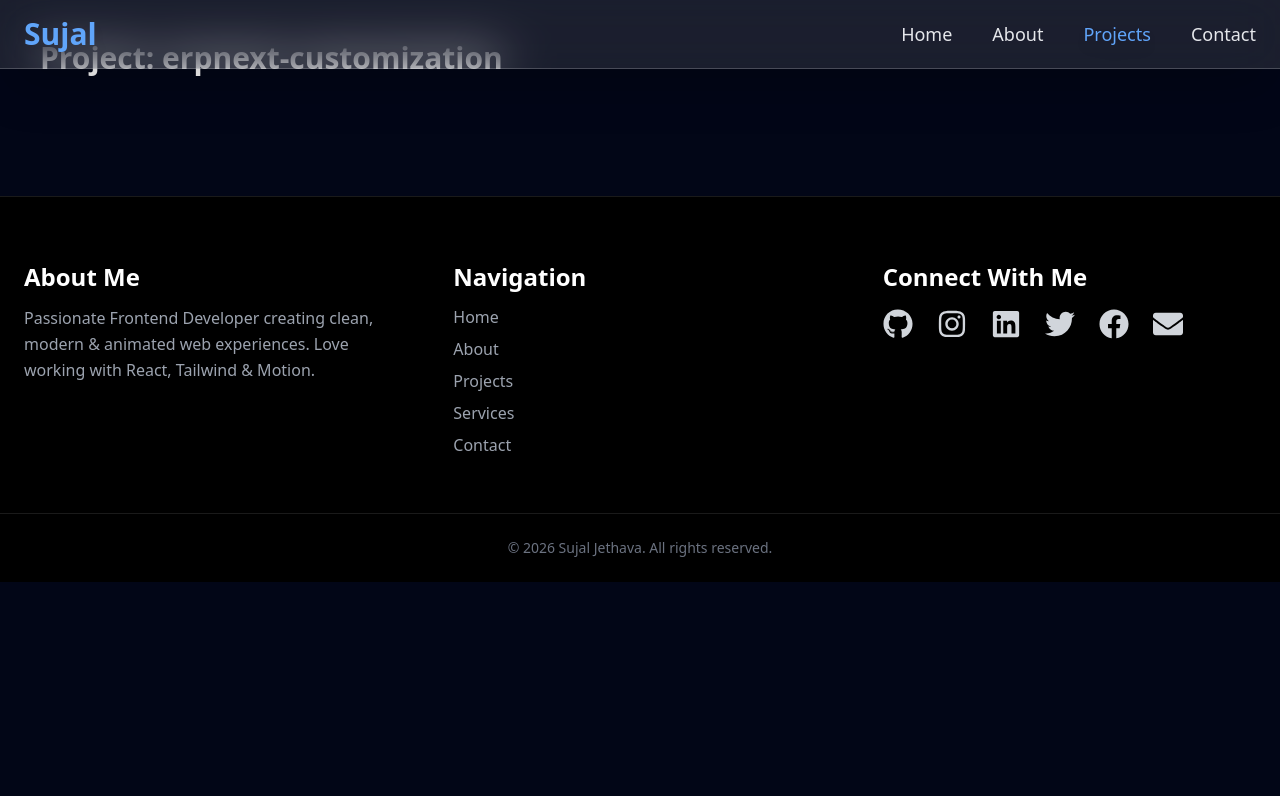
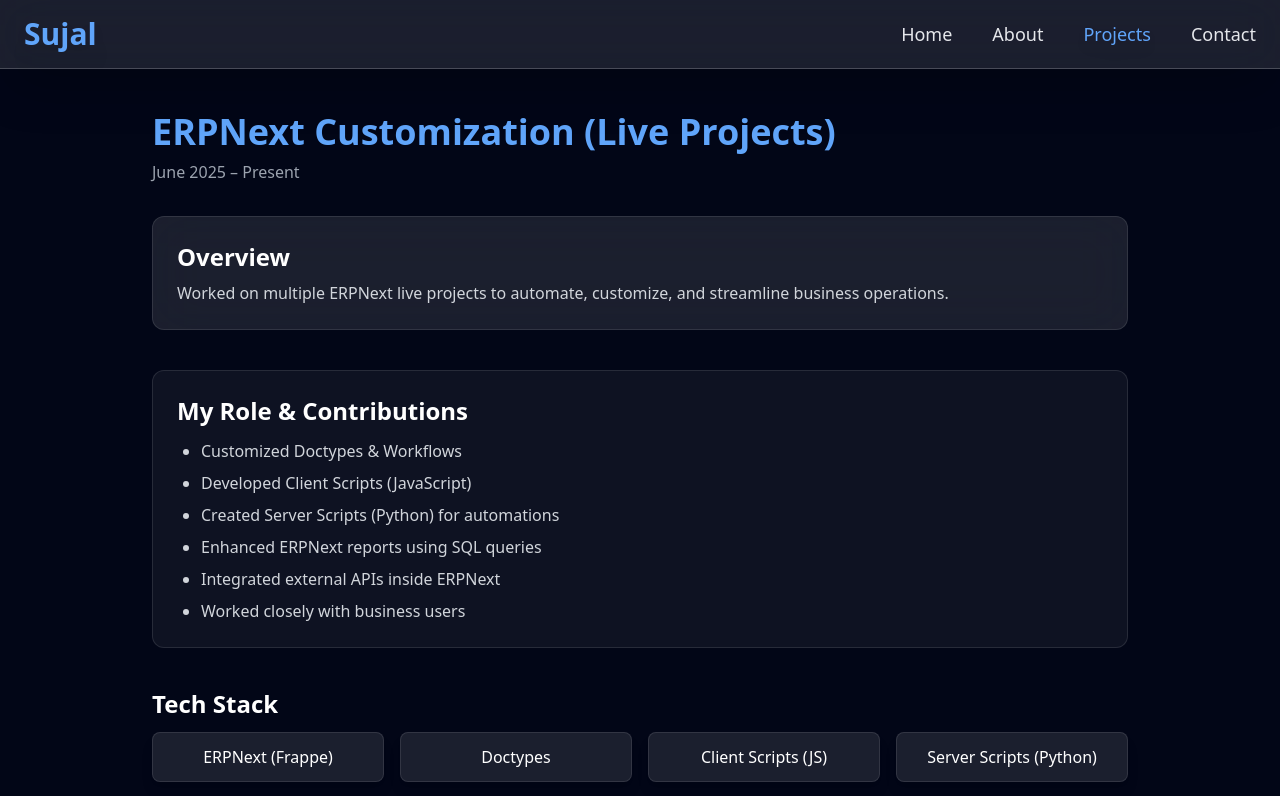
Before and after one commit to sujaljethava/sujalportfolio, a React (Vite) app: page /projects/erpnext-customization in a window 1280 px wide. Shown: the top 796 px of the page. Built offline with nearby package versions, Linux system fonts and the light colour scheme.

Commit message:
Project Updated

```diff
--- a/src/data/projects.js
+++ b/src/data/projects.js
@@ -1,7 +1,73 @@
 export const projects = [
   {
-    slug: "sample-project",
-    title: "Sample Project",
-    description: "Demo project"
-  }
+    slug: "task-manager-galaxy-erp",
+    title: "Task Manager (GalaxyERP)",
+    timeline: "January 2025 – March 2025",
+    description:
+      "A productivity tool that displays daily attendance and helps manage organizational tasks efficiently.",
+    role: [
+      "Designed and developed full UI using React.js, Ant Design, and MUI",
+      "Integrated REST APIs using Axios",
+      "Implemented React Hooks for dynamic UI and state management",
+      "Built responsive layouts with CSS Grid & Flexbox",
+      "Optimized performance with lazy loading & reusable components",
+    ],
+    tech: [
+      "React.js",
+      "JavaScript (ES6+)",
+      "Ant Design",
+      "MUI",
+      "Axios",
+      "REST APIs",
+      "HTML5",
+      "CSS3",
+    ],
+  },
+  {
+    slug: "vibha-studio-ecommerce",
+    title: "Vibha Studio (E-commerce Platform)",
+    timeline: "March 2025 – June 2025",
+    description:
+      "An online marketplace where creators can sell their handmade products directly to customers.",
+    role: [
+      "Developed product listing, filtering & cart features",
+      "Built reusable UI components using Ant Design and MUI",
+      "Integrated REST APIs for product data & orders",
+      "Created secure login/signup with validation",
+      "Developed fully responsive layouts",
+    ],
+    tech: [
+      "React.js",
+      "JavaScript (ES6+)",
+      "Ant Design",
+      "MUI",
+      "Axios",
+      "REST APIs",
+      "HTML5",
+      "CSS3",
+    ],
+  },
+  {
+    slug: "erpnext-customization",
+    title: "ERPNext Customization (Live Projects)",
+    timeline: "June 2025 – Present",
+    description:
+      "Worked on multiple ERPNext live projects to automate, customize, and streamline business operations.",
+    role: [
+      "Customized Doctypes & Workflows",
+      "Developed Client Scripts (JavaScript)",
+      "Created Server Scripts (Python) for automations",
+      "Enhanced ERPNext reports using SQL queries",
+      "Integrated external APIs inside ERPNext",
+      "Worked closely with business users",
+    ],
+    tech: [
+      "ERPNext (Frappe)",
+      "Doctypes",
+      "Client Scripts (JS)",
+      "Server Scripts (Python)",
+      "Workflow Automation",
+      "MariaDB (SQL Basics)",
+    ],
+  },
 ];
--- a/src/pages/ProjectDetails.jsx
+++ b/src/pages/ProjectDetails.jsx
@@ -1,13 +1,79 @@
 import { useParams } from "react-router-dom";
+import { motion } from "framer-motion";
+import { projects } from "../data/projects";
 
 export default function ProjectDetails() {
   const { slug } = useParams();
+  const project = projects.find((p) => p.slug === slug);
+
+  if (!project)
+    return (
+      <div className="pt-28 text-center text-white text-2xl">
+        Project Not Found
+      </div>
+    );
 
   return (
-    <div className="p-10">
-      <h2 className="text-3xl font-bold">
-        Project: {slug}
-      </h2>
+    <div className="pt-28 pb-20 px-6 max-w-5xl mx-auto text-white">
+
+      <motion.h1
+        initial={{ opacity: 0, y: -30 }}
+        animate={{ opacity: 1, y: 0 }}
+        className="text-4xl font-extrabold text-blue-400"
+      >
+        {project.title}
+      </motion.h1>
+
+      <p className="text-gray-400 mt-2">{project.timeline}</p>
+
+      {/* Description */}
+      <motion.div
+        initial={{ opacity: 0, y: 40 }}
+        animate={{ opacity: 1, y: 0 }}
+        transition={{ duration: 0.6 }}
+        className="mt-8 bg-white/10 p-6 rounded-xl border border-white/10 backdrop-blur-xl"
+      >
+        <h2 className="text-2xl font-bold mb-2">Overview</h2>
+        <p className="text-gray-300">{project.description}</p>
+      </motion.div>
+
+      {/* Roles & Contributions */}
+      <motion.div
+        initial={{ opacity: 0, x: -40 }}
+        animate={{ opacity: 1, x: 0 }}
+        transition={{ duration: 0.6 }}
+        className="mt-10 bg-white/5 p-6 rounded-xl border border-white/10"
+      >
+        <h2 className="text-2xl font-bold mb-3">My Role & Contributions</h2>
+        <ul className="list-disc ml-6 space-y-2 text-gray-300">
+          {project.role.map((item, i) => (
+            <li key={i}>{item}</li>
+          ))}
+        </ul>
+      </motion.div>
+
+      {/* Tech Stack */}
+      <motion.div
+        initial={{ opacity: 0, x: 40 }}
+        animate={{ opacity: 1, x: 0 }}
+        transition={{ duration: 0.6 }}
+        className="mt-10"
+      >
+        <h2 className="text-2xl font-bold mb-3">Tech Stack</h2>
+
+        <div className="grid grid-cols-2 sm:grid-cols-3 md:grid-cols-4 gap-4">
+          {project.tech.map((tech, i) => (
+            <motion.div
+              key={i}
+              whileHover={{ scale: 1.12 }}
+              className="bg-white/10 text-center p-3 rounded-lg border border-white/10 shadow-lg"
+            >
+              {tech}
+            </motion.div>
+          ))}
+        </div>
+      </motion.div>
+
     </div>
   );
 }
--- a/src/pages/Projects.jsx
+++ b/src/pages/Projects.jsx
@@ -1,16 +1,47 @@
 import { Link } from "react-router-dom";
+import { motion } from "framer-motion";
+import { projects } from "../data/projects";
 
 export default function Projects() {
   return (
-    <div className="p-10">
-      <h2 className="text-3xl font-bold mb-4">Projects</h2>
+    <div className="pt-28 pb-20 px-6 max-w-6xl mx-auto text-white">
 
-      <Link
-        to="/projects/sample-project"
-        className="text-blue-400 underline"
+      <motion.h1
+        initial={{ opacity: 0, y: -30 }}
+        animate={{ opacity: 1, y: 0 }}
+        className="text-5xl font-extrabold text-center"
       >
-        Sample Project
-      </Link>
+        My <span className="text-blue-500">Projects</span>
+      </motion.h1>
+
+      <div className="mt-16 grid md:grid-cols-2 gap-10">
+        {projects.map((p, i) => (
+          <motion.div
+            key={i}
+            initial={{ opacity: 0, y: 40 }}
+            whileInView={{ opacity: 1, y: 0 }}
+            viewport={{ once: true }}
+            transition={{ duration: 0.5 }}
+            whileHover={{ scale: 1.03 }}
+            className="bg-white/10 p-6 rounded-2xl border border-white/10 backdrop-blur-xl shadow-xl"
+          >
+            <h2 className="text-2xl font-bold text-blue-400">{p.title}</h2>
+            <p className="text-gray-400 mt-1">{p.timeline}</p>
+
+            <p className="mt-3 text-gray-300">
+              {p.description}
+            </p>
+
+            <Link
+              to={`/projects/${p.slug}`}
+              className="inline-block mt-4 px-4 py-2 bg-blue-500 rounded-lg hover:bg-blue-600 transition"
+            >
+              View Details →
+            </Link>
+          </motion.div>
+        ))}
+      </div>
+
     </div>
   );
 }
```
